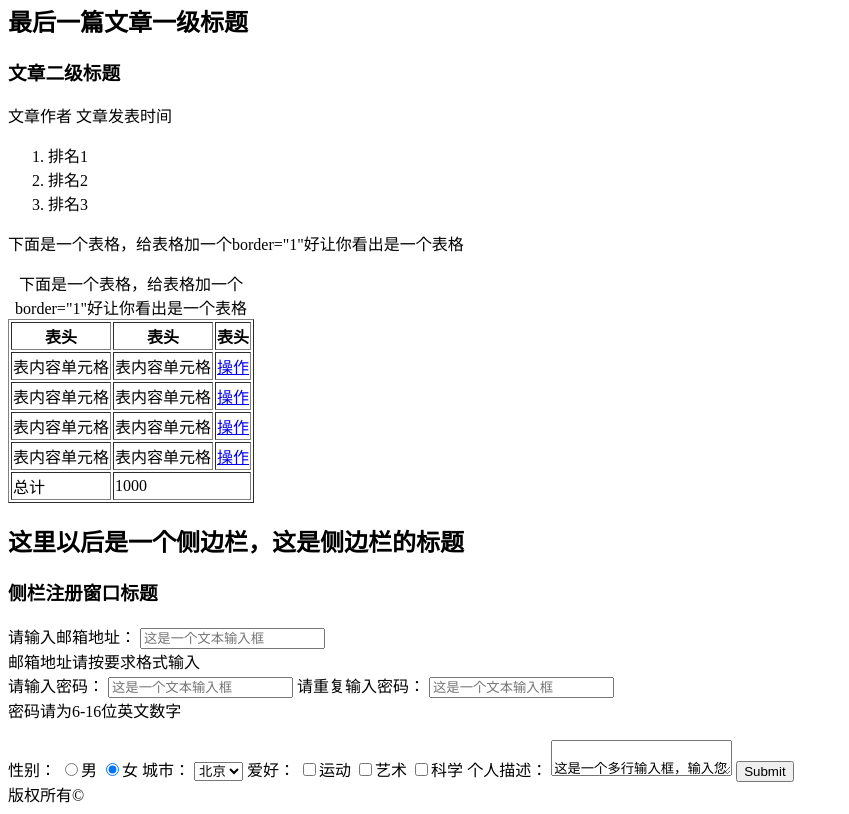
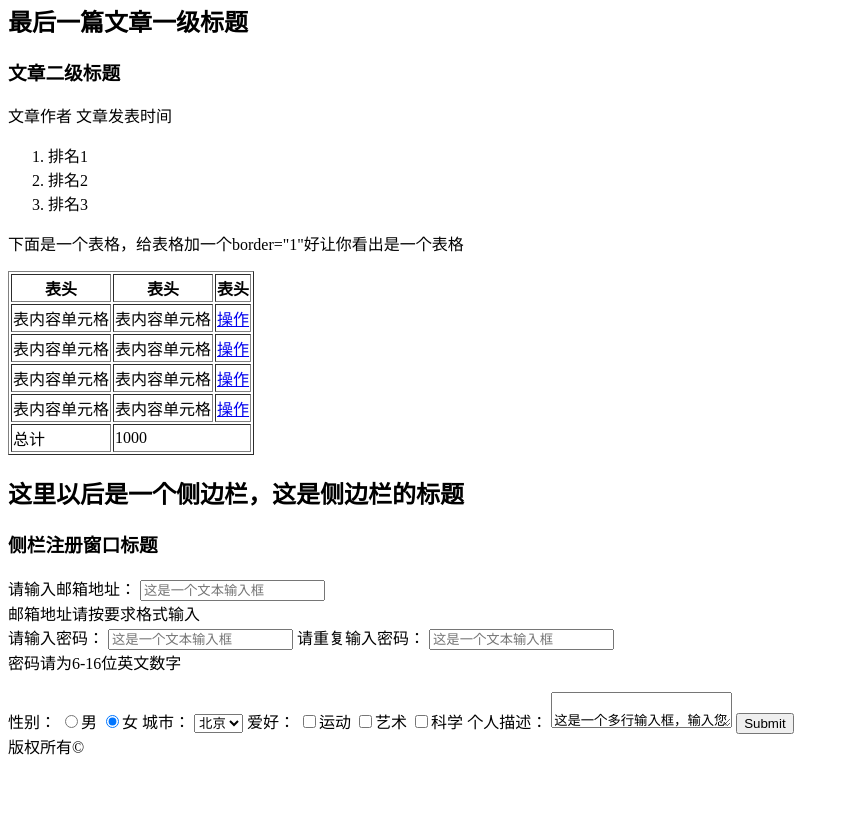
Before and after one commit to lxiangtao/ife, a plain HTML site: page index.html in a window 1280 px wide. Shown: the part 5238-6052 px from the top of the page, without its empty margins (0-849 px from the left). After the commit the page ends 6004 px from the top, so only its background shows below. Drawn offline with Linux system fonts and the light colour scheme.

Commit message:
fix two table title

```diff
--- a/index.html
+++ b/index.html
@@ -96,7 +96,6 @@
 	</ol>
 	<p>下面是一个表格，给表格加一个border="1"好让你看出是一个表格</p>
 	<table border="1">
-		<caption>下面是一个表格，给表格加一个border="1"好让你看出是一个表格</caption>
 		<thead>
 			<th>表头</th>
 			<th>表头</th>
```
